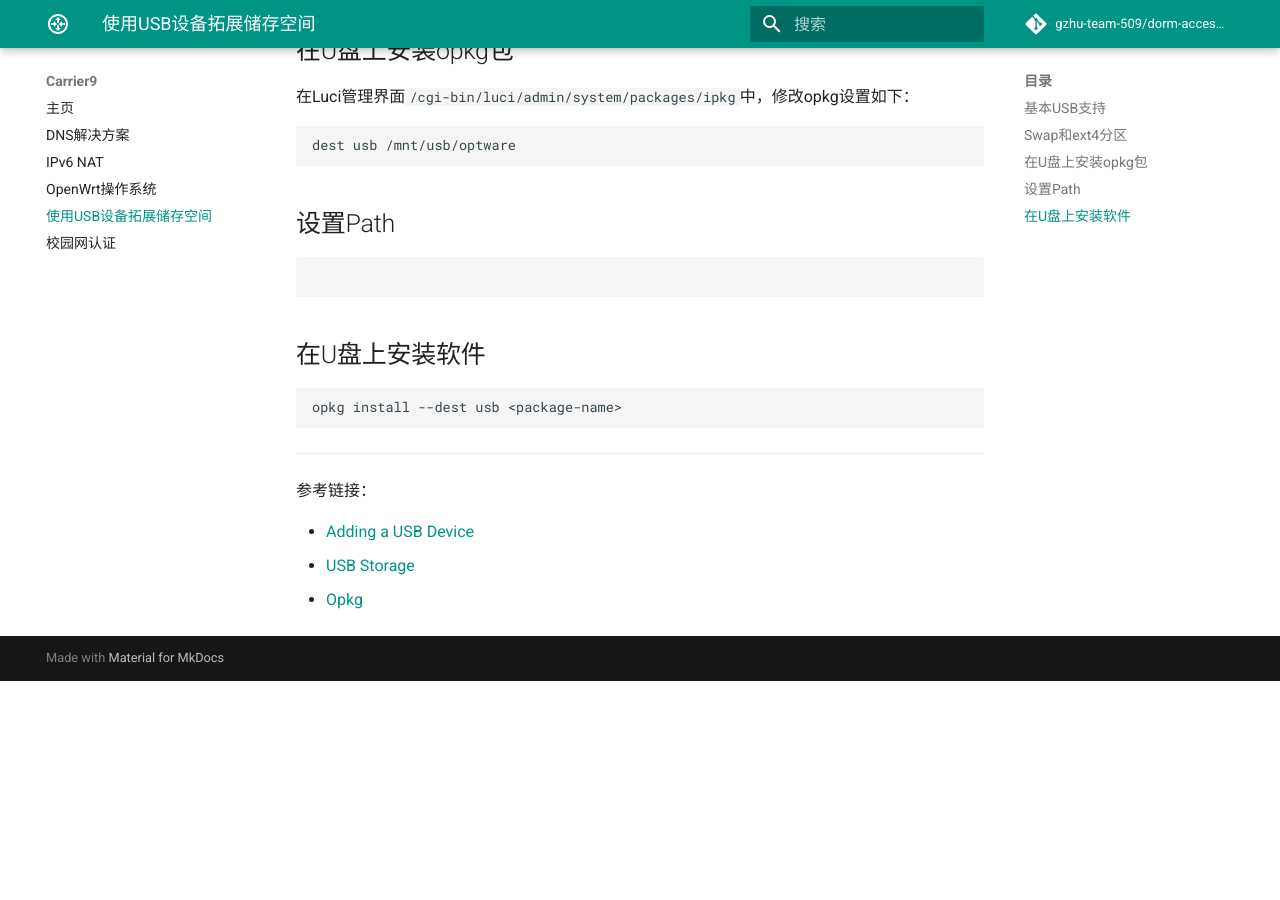
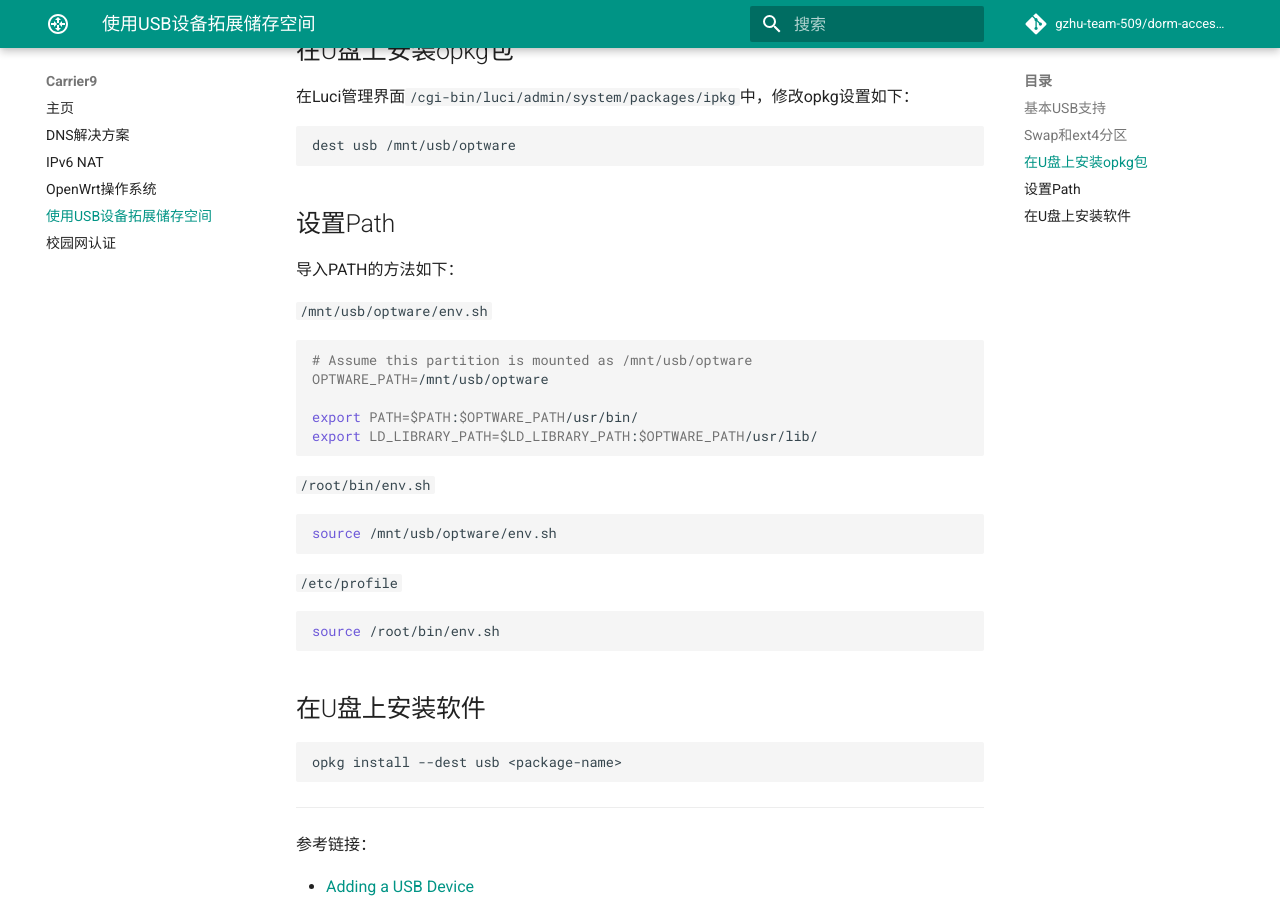
Before and after one commit to gzhu-team-509/Carrier9-info, an MkDocs documentation site: the page built from docs/USB.md, in a window 1280 px wide and 900 px high, scrolled down 751 px. Built offline with MkDocs 1.6.1 and Material for MkDocs 9.7.7, drawn with Linux system fonts in a browser that asks for light colours; comment, search, counter and statistics services are not loaded; before the commit the page ends 1432 px from its top, so only the background shows below that.

Commit message:
补充PATH导入

````diff
--- a/docs/USB.md
+++ b/docs/USB.md
@@ -39,8 +39,28 @@ dest usb /mnt/usb/optware
 
 ## 设置Path
 
+导入PATH的方法如下：
+
+`/mnt/usb/optware/env.sh`
+
 ```sh
+# Assume this partition is mounted as /mnt/usb/optware
+OPTWARE_PATH=/mnt/usb/optware
 
+export PATH=$PATH:$OPTWARE_PATH/usr/bin/
+export LD_LIBRARY_PATH=$LD_LIBRARY_PATH:$OPTWARE_PATH/usr/lib/
+```
+
+`/root/bin/env.sh`
+
+```sh
+source /mnt/usb/optware/env.sh
+```
+
+`/etc/profile`
+
+```sh
+source /root/bin/env.sh
 ```
 
 ## 在U盘上安装软件
````
